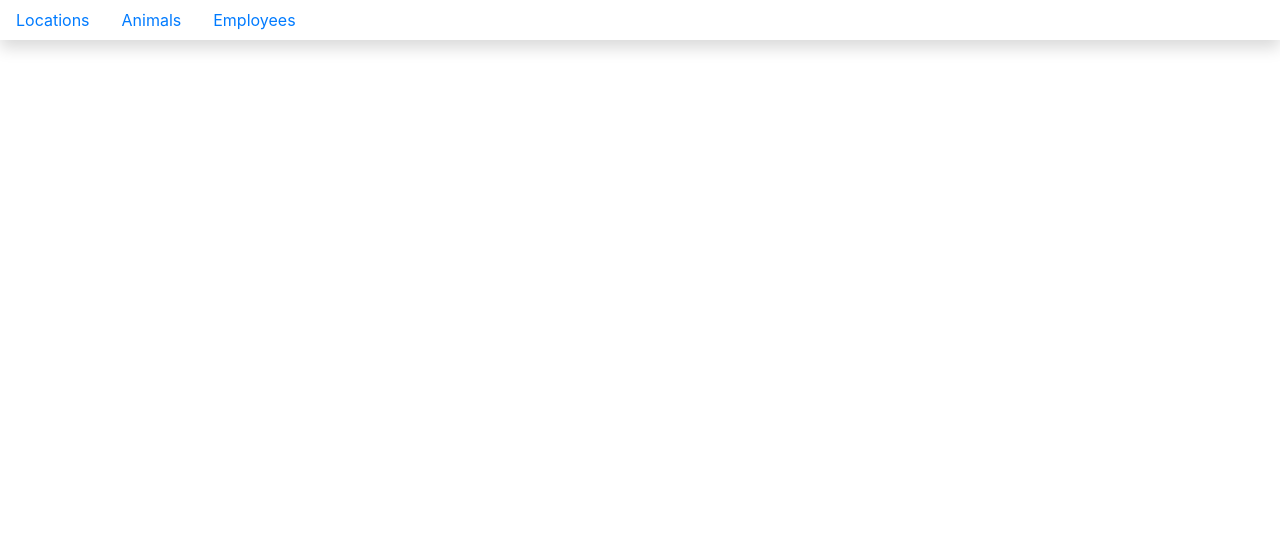
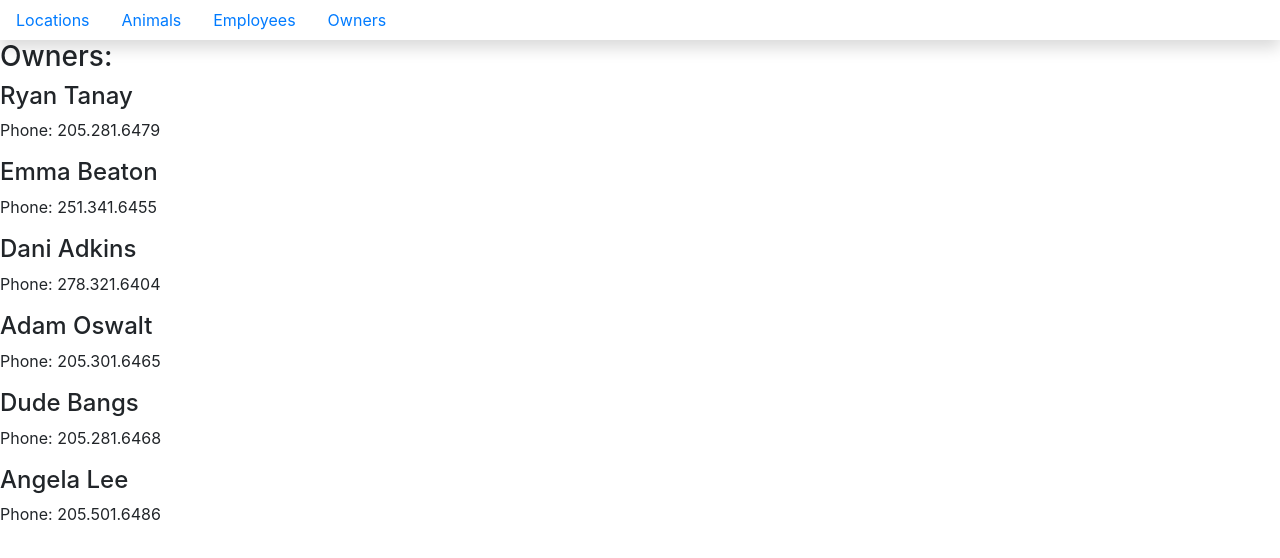
Before and after one commit to C-Sandlin/Bk4-Ch1_Kennels-ReactJSIntro, a React (Create React App) app: page /owners in a window 1280 px wide. Shown: the top 558 px of the page. Built offline with nearby package versions, Linux system fonts and the light colour scheme.

Commit message:
CS-branch01

```diff
--- a/src/components/ApplicationViews.js
+++ b/src/components/ApplicationViews.js
@@ -3,6 +3,7 @@ import React, { Component } from "react"
 import AnimalList from './AnimalList'
 import LocationList from './LocationList'
 import EmployeeList from './employee/EmployeeList'
+import OwnersList from './OwnersList'
 
 
 class ApplicationViews extends Component {
@@ -28,12 +29,12 @@ class ApplicationViews extends Component {
     ]
 
     ownersFromAPI = [
-        { id: 1, name: "Ryan Tanay" },
-        { id: 2, name: "Emma Beaton" },
-        { id: 3, name: "Dani Adkins" },
-        { id: 4, name: "Adam Oswalt" },
-        { id: 5, name: "Fletcher Bangs" },
-        { id: 6, name: "Angela Lee" }
+        { id: 1, name: "Ryan Tanay", phone: "205.281.6479" },
+        { id: 2, name: "Emma Beaton", phone: "251.341.6455" },
+        { id: 3, name: "Dani Adkins", phone: "278.321.6404" },
+        { id: 4, name: "Adam Oswalt", phone: "205.301.6465" },
+        { id: 5, name: "Dude Bangs", phone: "205.281.6468" },
+        { id: 6, name: "Angela Lee", phone: "205.501.6486" }
     ]
 
 
@@ -56,7 +57,10 @@ class ApplicationViews extends Component {
                     return <AnimalList animals={this.state.animals} owners={this.state.owners} />
                 }} />
                 <Route path="/employees" render={(props) => {
-                    return <EmployeeList employees={this.state.employees} />
+                    return <EmployeeList title="Employees:" employees={this.state.employees} />
+                }} />
+                <Route path="/owners" render={(props) => {
+                    return <OwnersList owners={this.state.owners} />
                 }} />
             </React.Fragment>
         )
--- a/src/components/LocationList.js
+++ b/src/components/LocationList.js
@@ -4,7 +4,7 @@ export default class LocationList extends Component {
     render() {
         return (
             <div className="locations">
-                <h3>Locations({this.props.numberOfLocations}):</h3>
+                <h3>Locations:</h3>
                 {
                     this.props.locations.map(location =>
                         <div key={location.id}>
--- /dev/null
+++ b/src/components/OwnersList.js
@@ -0,0 +1,19 @@
+import React, { Component } from 'react';
+
+export default class OwnersList extends Component {
+    render() {
+        return (
+            <div className="owners">
+                <h3>Owners:</h3>
+                {
+                    this.props.owners.map(owner =>
+                        <div key={owner.id}>
+                            <h4>{owner.name}</h4>
+                            <p>Phone: {owner.phone}</p>
+                        </div>
+                    )
+                }
+            </div>
+        );
+    }
+}
--- a/src/components/nav/NavBar.js
+++ b/src/components/nav/NavBar.js
@@ -6,7 +6,7 @@ import "bootstrap/dist/css/bootstrap.min.css"
 class NavBar extends Component {
     render() {
         return (
-            <nav className="navbar navbar-light fixed-top light-blue flex-md-nowrap p-0 shadow">
+            <nav className="navbar navbar-light light-blue flex-md-nowrap p-0 shadow">
                 <ul className="nav nav-pills">
                     <li className="nav-item">
                         <Link className="nav-link" to="/">Locations</Link>
@@ -17,6 +17,9 @@ class NavBar extends Component {
                     <li className="nav-item">
                         <Link className="nav-link" to="/employees">Employees</Link>
                     </li>
+                    <li className="nav-item">
+                        <Link className="nav-link" to="/owners">Owners</Link>
+                    </li>
                 </ul>
             </nav>
         )
--- a/src/index.css
+++ b/src/index.css
@@ -5,14 +5,9 @@ body {
     sans-serif;
   -webkit-font-smoothing: antialiased;
   -moz-osx-font-smoothing: grayscale;
-  padding-left: 10px;
 }
 
 code {
   font-family: source-code-pro, Menlo, Monaco, Consolas, "Courier New",
     monospace;
 }
-
-.locations, .employees, .animals {
-  margin-top: 50px;
-}
```
